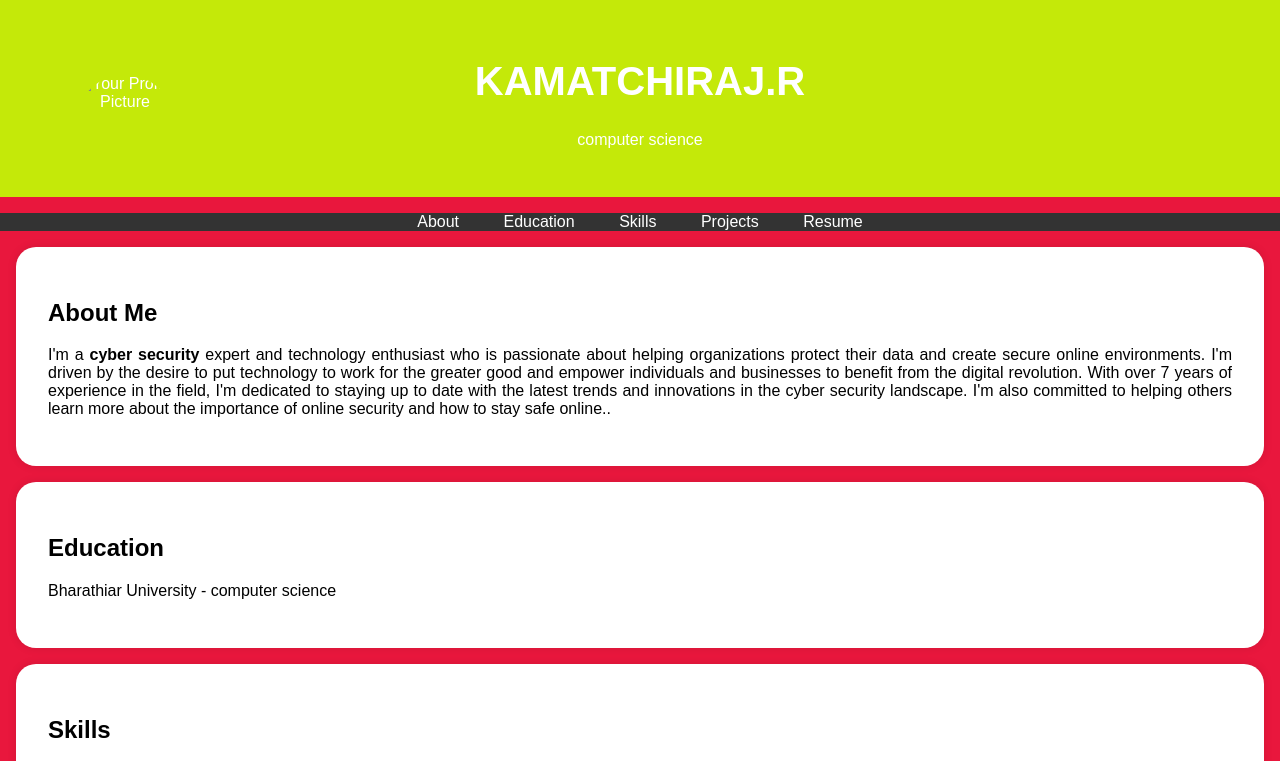
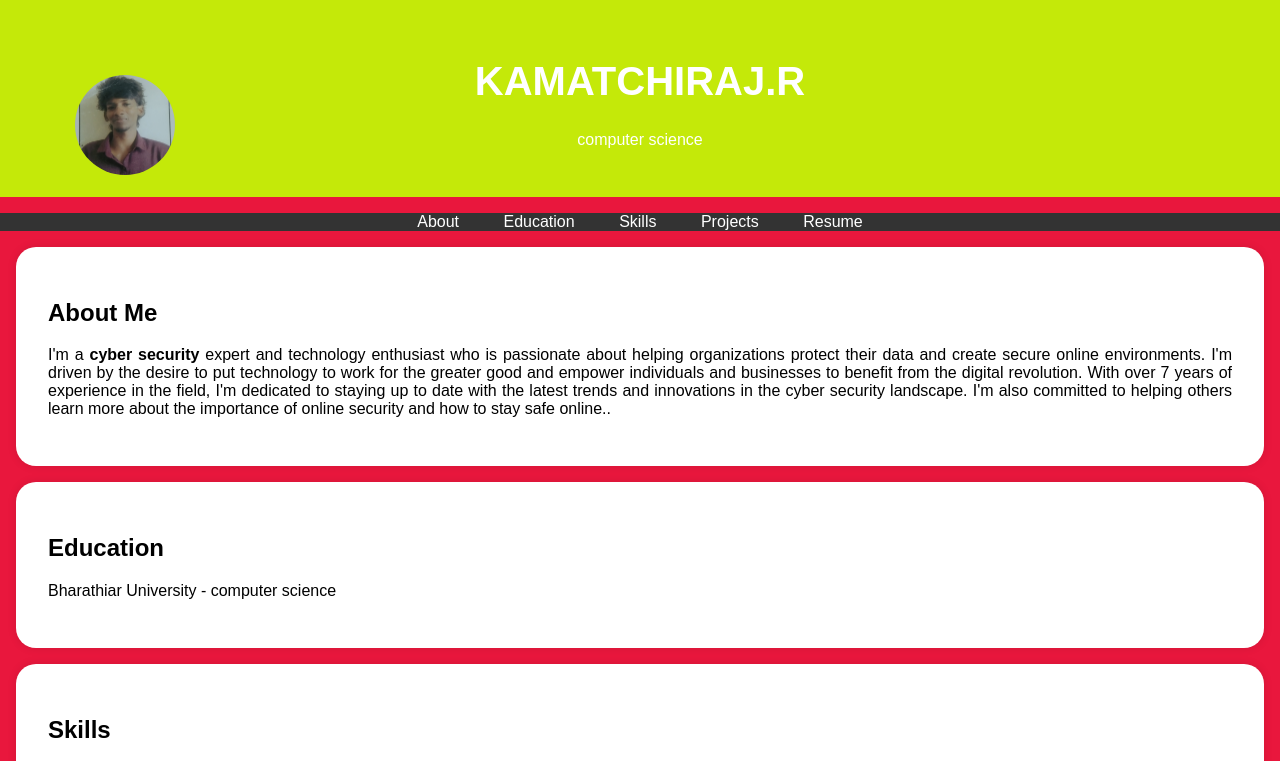
Before and after one commit to asbrubw2322k0168/Digital-portfolio, a plain HTML site: page index.html in a window 1280 px wide. Shown: the top 761 px of the page. Drawn offline with Linux system fonts and the light colour scheme.

Commit message:
Update index.html

```diff
--- a/index.html
+++ b/index.html
@@ -95,7 +95,7 @@
     <header>
         <div class="header-content">
             <!-- Add your profile picture here -->
-            <img src="IMG_20250328_140809.pdf" alt="Your Profile Picture" class="profile-picture">
+            <img src="IMG_20250328_140809.jpg" alt="Your Profile Picture" class="profile-picture">
             <h1>KAMATCHIRAJ.R</h1>
             <p>computer science </p></p>
         </div>
```
